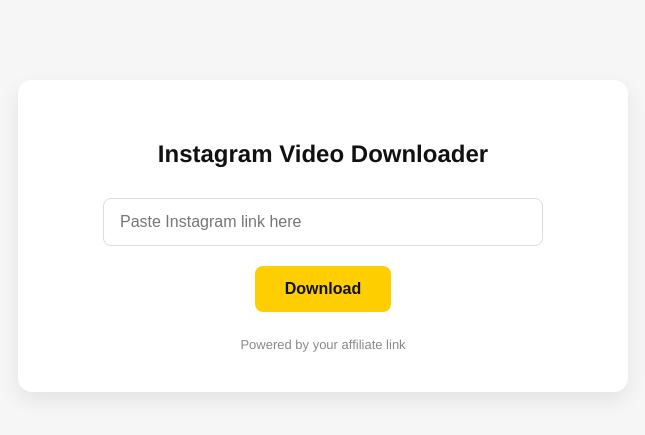
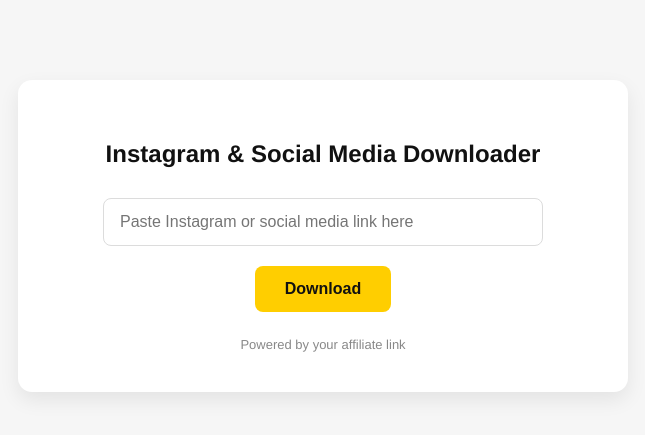
Before and after one commit to celebz2022/savefrom, a Flask app: page / in a window 1280 px wide. Shown: the top 435 px of the page, without its empty margins (317-962 px from the left). Run offline with Flask 3, Linux system fonts and the light colour scheme.

Commit message:
Update index.html

```diff
--- a/templates/index.html
+++ b/templates/index.html
@@ -2,13 +2,13 @@
 <html lang="en">
 <head>
     <meta charset="UTF-8">
-    <title>Instagram Video Downloader</title>
+    <title>Instagram & Social Media Downloader</title>
     <link rel="stylesheet" href="{{ url_for('static', filename='style.css') }}">
 </head>
 <body>
     <div class="container">
-        <h2>Instagram Video Downloader</h2>
-        <input type="text" id="url" placeholder="Paste Instagram link here"/>
+        <h2>Instagram & Social Media Downloader</h2>
+        <input type="text" id="url" placeholder="Paste Instagram or social media link here"/>
         <button onclick="downloadVideo()">Download</button>
         <footer>Powered by your affiliate link</footer>
     </div>
@@ -35,7 +35,7 @@
             // Trigger actual video download
             const a = document.createElement("a");
             a.href = data.download_url;
-            a.download = data.title + ".mp4";
+            a.download = data.title + ".mp4";  // ensure .mp4 extension
             document.body.appendChild(a);
             a.click();
             a.remove();
```
